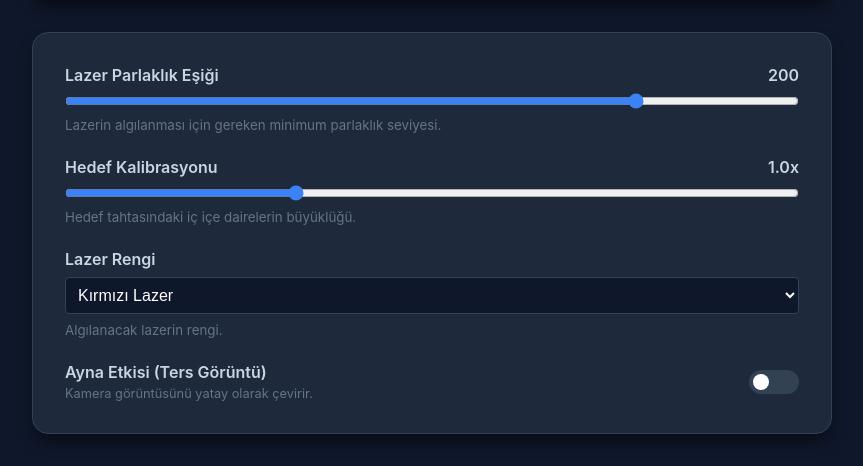
After one commit to SerkanKurd/Laser-Aim, a Flask app: page /settings in a window 1280 px wide. The commit adds this page. Shown: the part 517-983 px from the top of the page, without its empty margins (208-1071 px from the left). Run offline with Flask 3, Linux system fonts and the light colour scheme.

Commit message:
feat: add configuration persistence and settings UI to laser detection system

```diff
--- a/app.py
+++ b/app.py
@@ -25,6 +25,27 @@ def clear():
     detector.clear_hits()
     return jsonify({"status": "success"})
 
+@app.route('/settings')
+def settings():
+    return render_template('settings.html')
+
+@app.route('/api/config', methods=['GET', 'POST'])
+def api_config():
+    from flask import request
+    if request.method == 'POST':
+        data = request.get_json()
+        if data:
+            detector.update_config(data)
+            return jsonify({"status": "success", "config": detector.get_config()})
+        return jsonify({"status": "error", "message": "No data provided"}), 400
+
+    return jsonify(detector.get_config())
+
+@app.route('/api/config/reset', methods=['POST'])
+def api_config_reset():
+    detector.restore_defaults()
+    return jsonify({"status": "success", "config": detector.get_config()})
+
 if __name__ == '__main__':
     # Run the app, accessible on all network interfaces
     app.run(host='0.0.0.0', port=4444, debug=True)
--- /dev/null
+++ b/templates/settings.html
@@ -0,0 +1,313 @@
+<!DOCTYPE html>
+<html lang="tr">
+<head>
+    <meta charset="UTF-8">
+    <meta name="viewport" content="width=device-width, initial-scale=1.0">
+    <title>Ayarlar - Lazer Vuruş Tespiti</title>
+    <style>
+        :root {
+            --bg-color: #0f172a;
+            --panel-bg: #1e293b;
+            --text-color: #f8fafc;
+            --accent-color: #3b82f6;
+            --accent-hover: #2563eb;
+            --danger-color: #ef4444;
+            --danger-hover: #dc2626;
+            --success-color: #10b981;
+        }
+
+        * {
+            box-sizing: border-box;
+            margin: 0;
+            padding: 0;
+        }
+
+        body {
+            font-family: 'Inter', system-ui, -apple-system, sans-serif;
+            background-color: var(--bg-color);
+            color: var(--text-color);
+            display: flex;
+            flex-direction: column;
+            align-items: center;
+            min-height: 100vh;
+            padding: 2rem 1rem;
+        }
+
+        .container {
+            display: flex;
+            flex-direction: column;
+            gap: 2rem;
+            max-width: 800px;
+            width: 100%;
+        }
+
+        header {
+            display: flex;
+            justify-content: space-between;
+            align-items: center;
+            border-bottom: 1px solid #334155;
+            padding-bottom: 1rem;
+        }
+
+        h1 {
+            font-size: 1.75rem;
+            font-weight: 700;
+            background: linear-gradient(to right, #60a5fa, #a78bfa);
+            -webkit-background-clip: text;
+            -webkit-text-fill-color: transparent;
+        }
+
+        .back-btn {
+            background-color: #334155;
+            color: white;
+            text-decoration: none;
+            border-radius: 0.5rem;
+            padding: 0.5rem 1rem;
+            font-size: 1rem;
+            font-weight: 600;
+            transition: all 0.2s;
+            border: none;
+            cursor: pointer;
+        }
+
+        .back-btn:hover {
+            background-color: #475569;
+        }
+
+        .reset-btn {
+            background-color: var(--danger-color);
+            color: white;
+            border-radius: 0.5rem;
+            padding: 0.5rem 1rem;
+            font-size: 1rem;
+            font-weight: 600;
+            transition: all 0.2s;
+            border: none;
+            cursor: pointer;
+        }
+
+        .reset-btn:hover {
+            background-color: var(--danger-hover);
+        }
+
+        .preview-container {
+            background-color: var(--panel-bg);
+            border-radius: 1rem;
+            overflow: hidden;
+            box-shadow: 0 10px 15px -3px rgba(0, 0, 0, 0.5);
+            border: 1px solid #334155;
+            display: flex;
+            justify-content: center;
+            align-items: center;
+            aspect-ratio: 16/9;
+            max-height: 400px;
+        }
+
+        .preview-container img {
+            width: 100%;
+            height: 100%;
+            object-fit: contain;
+        }
+
+        .settings-panel {
+            background-color: var(--panel-bg);
+            border-radius: 1rem;
+            padding: 2rem;
+            box-shadow: 0 10px 15px -3px rgba(0, 0, 0, 0.5);
+            border: 1px solid #334155;
+            display: flex;
+            flex-direction: column;
+            gap: 1.5rem;
+        }
+
+        .setting-group {
+            display: flex;
+            flex-direction: column;
+            gap: 0.5rem;
+        }
+
+        .setting-group label {
+            font-weight: 600;
+            color: #cbd5e1;
+            display: flex;
+            justify-content: space-between;
+        }
+
+        .setting-group input[type=range] {
+            width: 100%;
+            accent-color: var(--accent-color);
+        }
+
+        .setting-group select {
+            padding: 0.5rem;
+            border-radius: 0.25rem;
+            background-color: #0f172a;
+            color: white;
+            border: 1px solid #334155;
+            font-size: 1rem;
+            cursor: pointer;
+        }
+
+        .checkbox-group {
+            flex-direction: row;
+            align-items: center;
+            justify-content: space-between;
+        }
+
+        .checkbox-group label {
+            cursor: pointer;
+        }
+
+        /* Toggle Switch */
+        .switch {
+            position: relative;
+            display: inline-block;
+            width: 50px;
+            height: 24px;
+        }
+
+        .switch input {
+            opacity: 0;
+            width: 0;
+            height: 0;
+        }
+
+        .slider {
+            position: absolute;
+            cursor: pointer;
+            top: 0; left: 0; right: 0; bottom: 0;
+            background-color: #334155;
+            transition: .4s;
+            border-radius: 24px;
+        }
+
+        .slider:before {
+            position: absolute;
+            content: "";
+            height: 16px;
+            width: 16px;
+            left: 4px;
+            bottom: 4px;
+            background-color: white;
+            transition: .4s;
+            border-radius: 50%;
+        }
+
+        input:checked + .slider {
+            background-color: var(--accent-color);
+        }
+
+        input:checked + .slider:before {
+            transform: translateX(26px);
+        }
+
+    </style>
+</head>
+<body>
+
+    <div class="container">
+        <header>
+            <h1>Sistem Ayarları</h1>
+            <div style="display: flex; gap: 1rem;">
+                <button onclick="restoreDefaults()" class="reset-btn">↺ Varsayılanlar</button>
+                <a href="/" class="back-btn">⬅ Ana Sayfa</a>
+            </div>
+        </header>
+
+        <div class="preview-container">
+            <img src="/video_feed" alt="Kamera Önizlemesi">
+        </div>
+
+        <div class="settings-panel">
+
+            <div class="setting-group">
+                <label>
+                    Lazer Parlaklık Eşiği
+                    <span id="brightness-val">200</span>
+                </label>
+                <input type="range" id="brightness" min="0" max="255" step="1" oninput="updateSetting('brightness_threshold', this.value, 'brightness-val')">
+                <small style="color: #64748b;">Lazerin algılanması için gereken minimum parlaklık seviyesi.</small>
+            </div>
+
+            <div class="setting-group">
+                <label>
+                    Hedef Kalibrasyonu
+                    <span id="scale-val">1.0x</span>
+                </label>
+                <input type="range" id="scale" min="0.1" max="3.0" step="0.1" oninput="updateSetting('target_scale', this.value, 'scale-val', 'x')">
+                <small style="color: #64748b;">Hedef tahtasındaki iç içe dairelerin büyüklüğü.</small>
+            </div>
+
+            <div class="setting-group">
+                <label>Lazer Rengi</label>
+                <select id="color" onchange="updateSetting('laser_color', this.value, null)">
+                    <option value="red">Kırmızı Lazer</option>
+                    <option value="green">Yeşil Lazer</option>
+                </select>
+                <small style="color: #64748b;">Algılanacak lazerin rengi.</small>
+            </div>
+
+            <div class="setting-group checkbox-group">
+                <div>
+                    <label style="display:inline;">Ayna Etkisi (Ters Görüntü)</label>
+                    <div style="color: #64748b; font-size: 0.8rem; margin-top: 0.25rem;">Kamera görüntüsünü yatay olarak çevirir.</div>
+                </div>
+                <label class="switch">
+                    <input type="checkbox" id="mirror" onchange="updateSetting('mirror_effect', this.checked, null)">
+                    <span class="slider"></span>
+                </label>
+            </div>
+
+        </div>
+    </div>
+
+    <script>
+        function updateUI(data) {
+            document.getElementById('brightness').value = data.brightness_threshold;
+            document.getElementById('brightness-val').innerText = data.brightness_threshold;
+
+            document.getElementById('scale').value = data.target_scale;
+            document.getElementById('scale-val').innerText = data.target_scale.toFixed(1) + 'x';
+
+            document.getElementById('color').value = data.laser_color;
+            document.getElementById('mirror').checked = data.mirror_effect;
+        }
+
+        // Sayfa yüklendiğinde ayarları çek
+        fetch('/api/config')
+            .then(res => res.json())
+            .then(data => updateUI(data))
+            .catch(err => console.error("Ayarlar yüklenemedi:", err));
+
+        // Ayar değiştiğinde sunucuya gönder
+        function updateSetting(key, value, labelId, suffix='') {
+            if(labelId) {
+                let displayVal = key === 'target_scale' ? parseFloat(value).toFixed(1) : value;
+                document.getElementById(labelId).innerText = displayVal + suffix;
+            }
+
+            let payload = {};
+            payload[key] = value;
+
+            fetch('/api/config', {
+                method: 'POST',
+                headers: { 'Content-Type': 'application/json' },
+                body: JSON.stringify(payload)
+            }).catch(err => console.error("Ayar kaydedilemedi:", err));
+        }
+
+        function restoreDefaults() {
+            if(!confirm("Tüm ayarları varsayılanlara döndürmek istediğinize emin misiniz?")) return;
+
+            fetch('/api/config/reset', { method: 'POST' })
+                .then(res => res.json())
+                .then(data => {
+                    if(data.status === 'success') {
+                        updateUI(data.config);
+                    }
+                })
+                .catch(err => console.error("Sıfırlama hatası:", err));
+        }
+    </script>
+</body>
+</html>
```
Also changed, not shown: lazer_tespit.py (+70 -12 lines), templates/index.html (+24 -0 lines), 1 other file.
